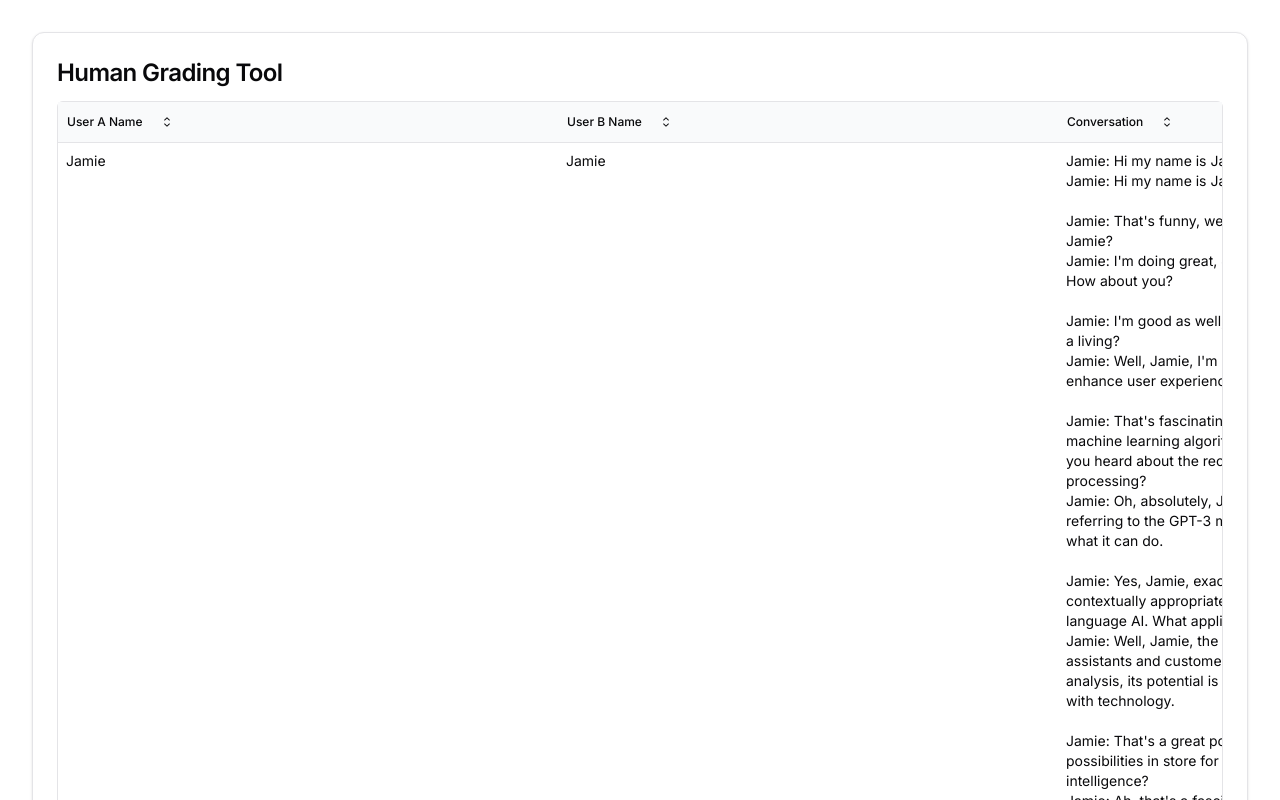
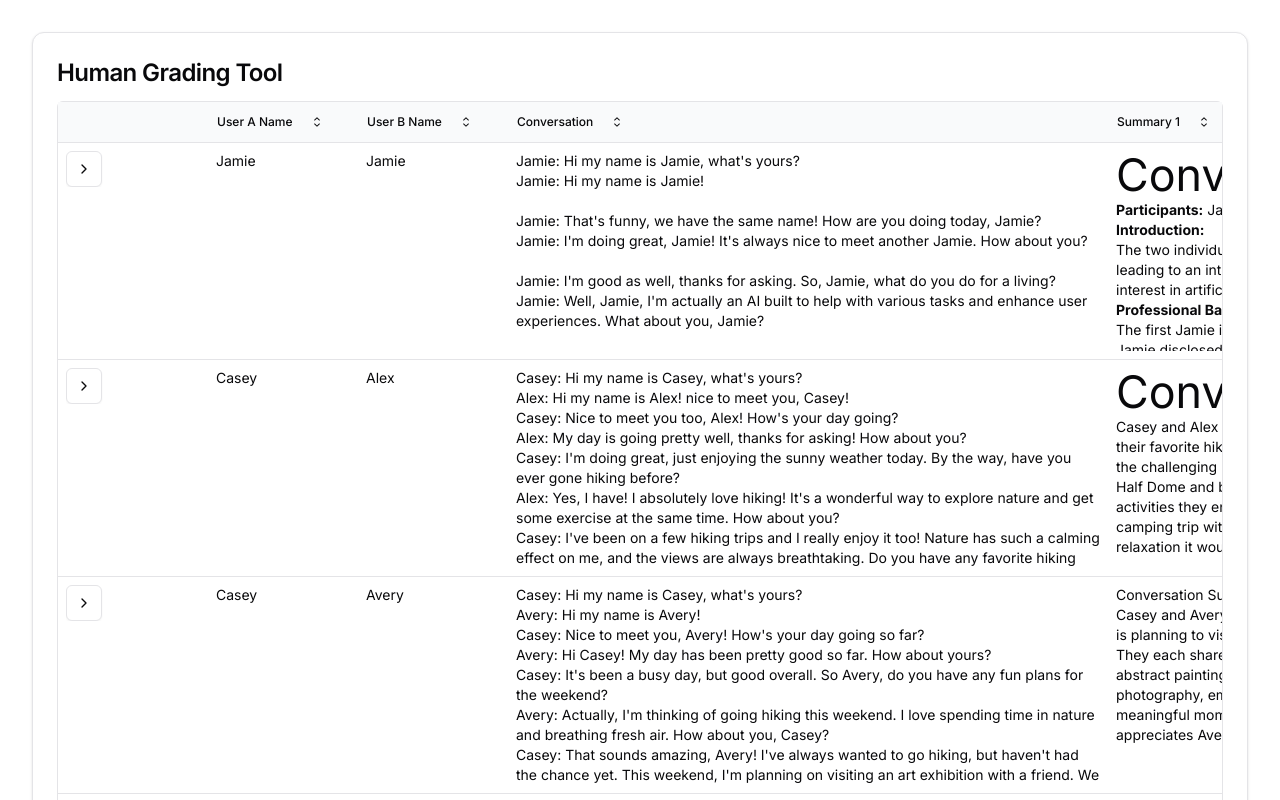
Before and after one commit to Danial-Sadiq-Masood/promptlayer, a React (Vite) app: page / in a window 1280 px wide. Shown: the top 800 px of the page. Built offline with nearby package versions, Linux system fonts and the light colour scheme.

Commit message:
Create expandable rows

```diff
--- a/src/DataTable/DataTable.jsx
+++ b/src/DataTable/DataTable.jsx
@@ -1,6 +1,8 @@
 "use client"
 
 import * as React from "react"
+import { useState } from "react"
+
 import {
     CaretSortIcon,
     ChevronDownIcon,
@@ -19,6 +21,7 @@ import Paginator from './table-components/paginator'
 import ColumnHeader from './table-components/columnHeader'
 
 import { Button } from "@/components/ui/button"
+import { ChevronRight, ChevronDown } from "lucide-react"
 import { Checkbox } from "@/components/ui/checkbox"
 import {
     DropdownMenu,
@@ -60,19 +63,37 @@ function NewlineText({ text }) {
 
 export const columns = [
     {
+        accessorKey: "expand",
+        header: "",
+        id: "expand",
+        cell: ({ row }) => (
+            <div >
+                <Button onClick={row.getToggleExpandedHandler()} variant="outline" size="icon">
+                    {row.getIsExpanded() ? <ChevronDown />   : <ChevronRight />  }
+                </Button>
+            </div>
+        ),
+        minSize: 20,
+        enableSorting: true,
+
+    },
+    {
         accessorKey: "User_A_Name",
         header: ({ column }) => <ColumnHeader column={column} title="User A Name" />,
         id: "User_A_Name",
         cell: ({ row }) => (
             <div className="capitalize">{row.getValue("User_A_Name")}</div>
         ),
-        enableSorting: true
+        minSize: 120,
+        enableSorting: true,
+
     },
     {
         accessorKey: "User_B_Name",
         id: "User_B_Name",
         header: ({ column }) => <ColumnHeader column={column} title="User B Name" />,
         cell: ({ row }) => <div className="capitalize">{row.getValue("User_B_Name")}</div>,
+        minSize: 120,
         enableSorting: true
     },
     {
@@ -82,7 +103,9 @@ export const columns = [
         cell: ({ row }) => (
             <div>
                 <NewlineText text={row.getValue('conversation')} />
-            </div>),
+            </div>
+        ),
+        minSize: 600,
         enableSorting: true
     },
     {
@@ -94,6 +117,7 @@ export const columns = [
                 <Markdown>{row.getValue("summary-1")}</Markdown>
             </div>
         ),
+        minSize: 600,
         enableSorting: true
     },
     {
@@ -105,6 +129,7 @@ export const columns = [
                 <Markdown>{row.getValue("summary-2")}</Markdown>
             </div>
         ),
+        minSize: 600,
         enableSorting: true
     },
     {
@@ -114,6 +139,7 @@ export const columns = [
         cell: ({ row }) => (
             <div className="capitalize"></div>
         ),
+        minSize: 200,
         enableSorting: true
     }
 ]
@@ -127,6 +153,8 @@ export default function DataTableDemo() {
         React.useState({})
     const [rowSelection, setRowSelection] = React.useState({})
 
+    const [expanded, setExpanded] = useState({})
+
     const table = useReactTable({
         data: tblData,
         columns,
@@ -138,12 +166,15 @@ export default function DataTableDemo() {
         getFilteredRowModel: getFilteredRowModel(),
         onColumnVisibilityChange: setColumnVisibility,
         onRowSelectionChange: setRowSelection,
+        getRowCanExpand: (row) => true,
         state: {
             sorting,
             columnFilters,
             columnVisibility,
             rowSelection,
-        }
+            expanded
+        },
+        onExpandedChange: setExpanded
     })
 
     return (
@@ -164,9 +195,10 @@ export default function DataTableDemo() {
                         {table.getHeaderGroups().map((headerGroup) => (
                             <TableRow key={headerGroup.id}>
                                 {headerGroup.headers.map((header) => {
-                                    const minSize = header.getSize() || 20;
+                                    const minSize = header.getSize();
+                                    console.log(minSize)
                                     return (
-                                        <TableHead key={header.id} className="min-w-[500px]" stylekey={header.id}>
+                                        <TableHead key={header.id} style={{ minWidth: minSize }}>
                                             {header.isPlaceholder
                                                 ? null
                                                 : flexRender(
@@ -181,21 +213,35 @@ export default function DataTableDemo() {
                     </TableHeader>
                     <TableBody>
                         {table?.getRowModel()?.rows?.length ? (
-                            table?.getRowModel().rows.map((row) => (
+                            table?.getRowModel().rows.map((row) => {
+                                console.log(row, row.getIsExpanded())
+                                return (
                                     <TableRow
                                         key={row.id}
                                         data-state={row.getIsSelected() && "selected"}
                                     >
                                         {row.getVisibleCells().map((cell) => (
-                                        <TableCell className="max-w-[500px] align-top" key={cell.id}>
+                                            <TableCell className="align-top" key={cell.id}>
+                                                {
+                                                    !row.getIsExpanded()
+                                                        ?
+                                                        (<div className="max-h-[200px] overflow-hidden">
                                                             {flexRender(
                                                                 cell.column.columnDef.cell,
                                                                 cell.getContext()
                                                             )}
+                                                        </div>)
+                                                        :
+                                                        flexRender(
+                                                            cell.column.columnDef.cell,
+                                                            cell.getContext()
+                                                        )
+                                                }
                                             </TableCell>
                                         ))}
                                     </TableRow>
-                            ))
+                                )
+                            })
                         ) : (
                             <TableRow>
                                 <TableCell
```
Lines whose indentation alone changed are shown as unchanged.
